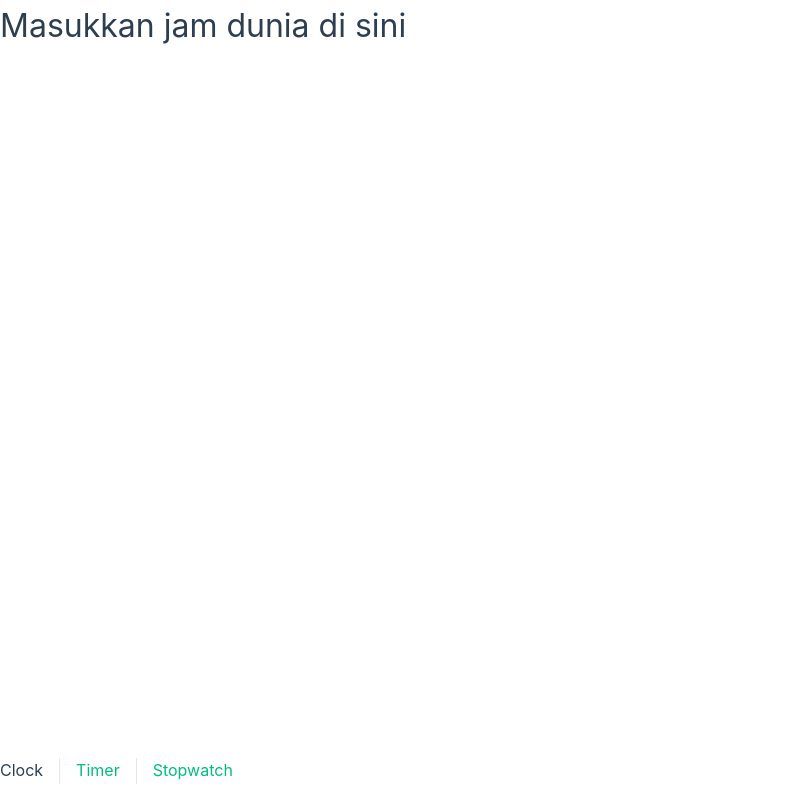
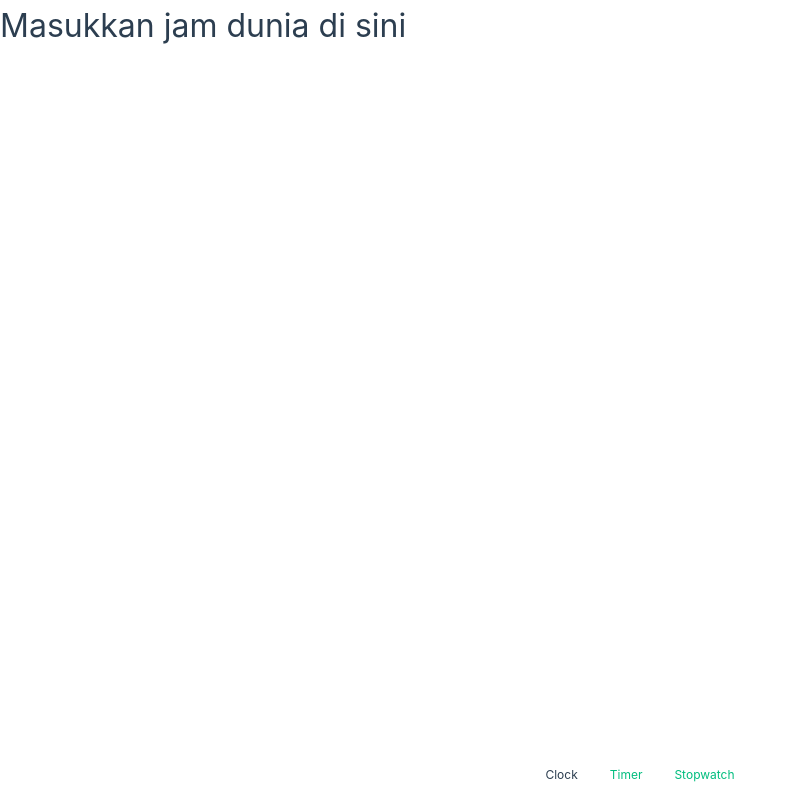
Before and after one commit to Klrfl/TellTime, a Vue app: page / in a window 1280 px wide. Shown: the whole page, without its empty margins (0-796 px from the left). Built offline with nearby package versions, Linux system fonts and the light colour scheme.

Commit message:
changed navbar link styles

```diff
--- a/src/components/NavBar.vue
+++ b/src/components/NavBar.vue
@@ -12,6 +12,9 @@ nav {
   font-size: 12px;
   text-align: center;
   margin-top: 2rem;
+
+  display: flex;
+  justify-content: center;
 }
 
 nav a.router-link-exact-active {
@@ -23,23 +26,10 @@ nav a.router-link-exact-active:hover {
 }
 
 nav a {
-  display: inline-block;
-  padding: 0 1rem;
-  border-left: 1px solid var(--color-border);
+  padding: 1rem;
 }
 
 nav a:first-of-type {
   border: 0;
 }
-
-@media (min-width: 1024px) {
-  nav {
-    text-align: left;
-    margin-left: -1rem;
-    font-size: 1rem;
-
-    padding: 1rem 0;
-    margin-top: 1rem;
-  }
-}
 </style>
```
